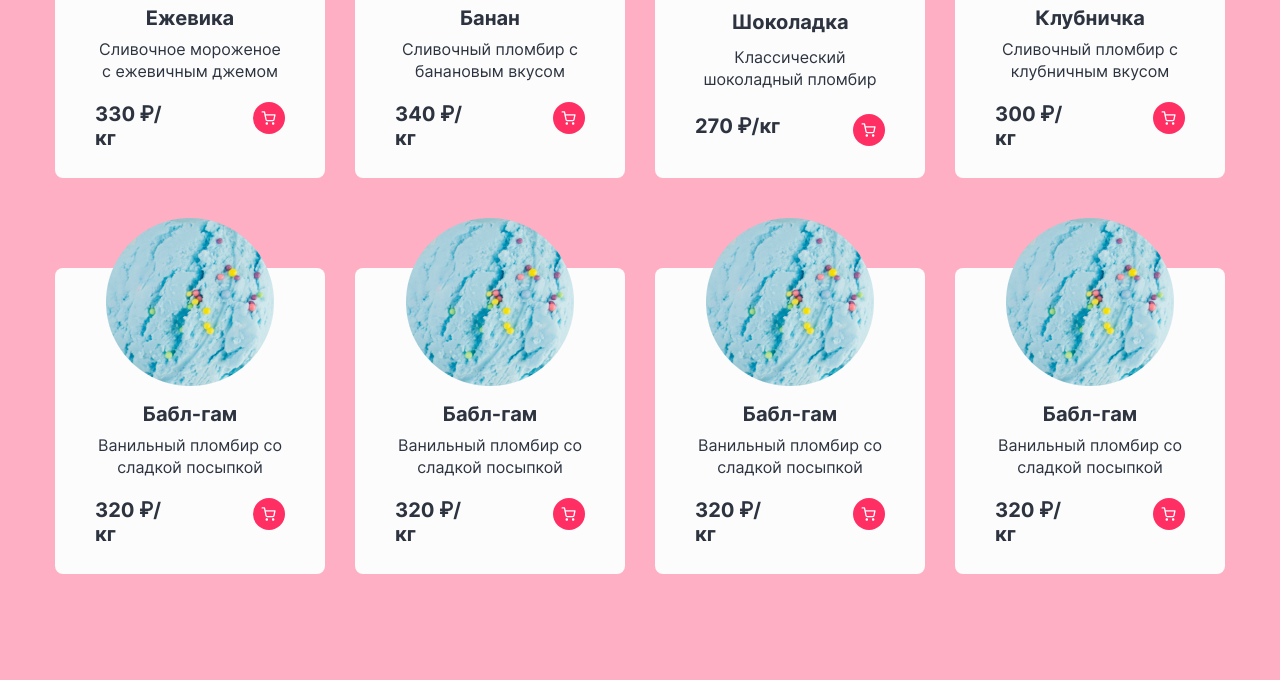
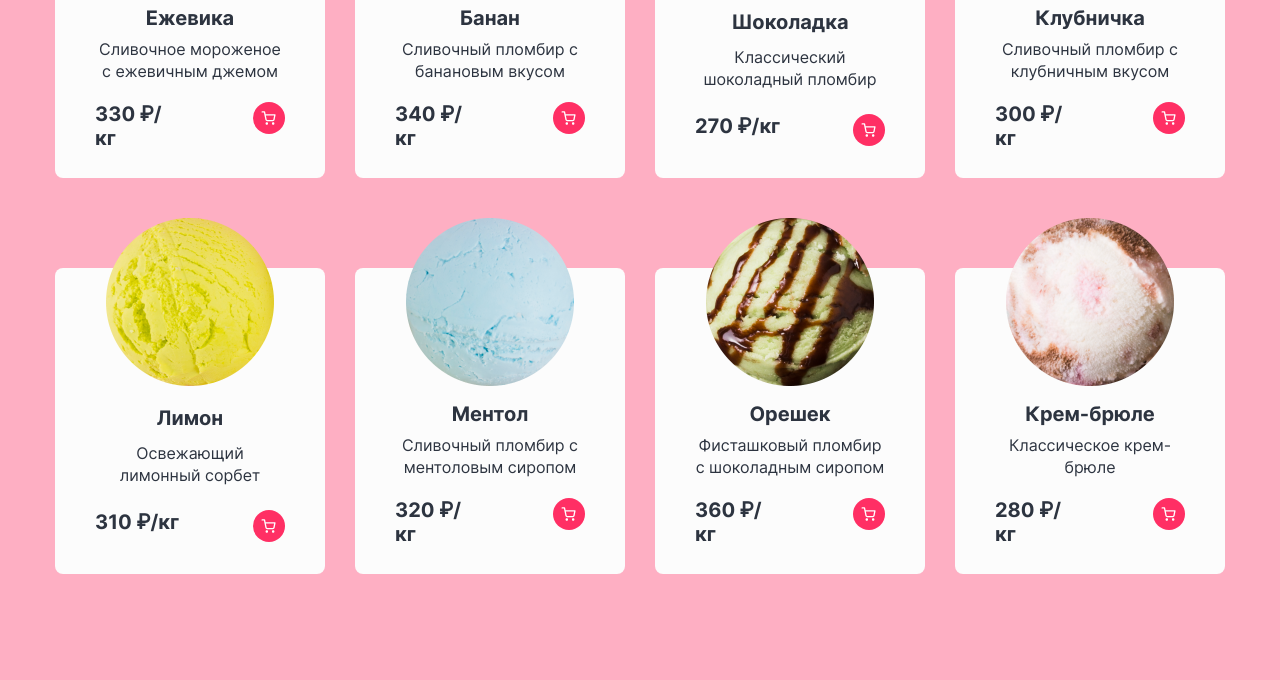
Before and after one commit to egorermakov/gllacy, a plain HTML site: page catalog.html in a window 1280 px wide. Shown: the part 1032-1712 px from the top of the page. Drawn offline with Linux system fonts and the light colour scheme.

Commit message:
Добавляет все товары с описаниями в каталог

```diff
--- a/catalog.html
+++ b/catalog.html
@@ -300,9 +300,22 @@
         </article>
 
         <article class="popular__item card">
-          <img class="card__img" src="img/catalog/catalog-4.png" width="168" height="168" alt="">
-          <h4 class="card__title">Бабл-гам</h4>
-          <p class="card__desc">Ванильный пломбир со сладкой посыпкой</p>
+          <img class="card__img" src="img/catalog/catalog-9.png" width="168" height="168" alt="">
+          <h4 class="card__title">Лимон</h4>
+          <p class="card__desc">Освежающий лимонный сорбет</p>
+          <span class="card__price">310 ₽/кг</span>
+          <button class="card__button">
+            <span class="visually-hidden">Купить</span>
+            <svg width="16" height="16" viewBox="0 0 16 16" fill="none" xmlns="http://www.w3.org/2000/svg">
+              <path fill-rule="evenodd" clip-rule="evenodd" d="M1.16667 1.25C0.798477 1.25 0.5 1.54848 0.5 1.91667C0.5 2.28486 0.798477 2.58333 1.16667 2.58333H2.93794L3.40537 4.91872C3.40821 4.93667 3.41176 4.95438 3.416 4.97182L4.38338 9.80515L4.3835 9.80571C4.46706 10.2257 4.69562 10.603 5.02921 10.8715C5.36111 11.1387 5.77595 11.2813 6.20183 11.2748H11.8225C12.2484 11.2813 12.6633 11.1387 12.9952 10.8715C13.3289 10.6029 13.5575 10.2254 13.641 9.80515L13.641 9.80515L13.642 9.80016L14.5691 4.93872C14.6063 4.74355 14.5545 4.54195 14.4279 4.38887C14.3012 4.23578 14.1129 4.14716 13.9142 4.14716H4.61072L4.1381 1.78583C4.07574 1.47426 3.80215 1.25 3.4844 1.25H1.16667ZM5.69098 9.54444L4.87759 5.4805H13.1084L12.3328 9.54736C12.31 9.65988 12.2485 9.7609 12.1591 9.83291C12.0691 9.90535 11.9565 9.94383 11.841 9.94162L11.841 9.94149H11.8282H6.19614V9.94137L6.18337 9.94162C6.06787 9.94383 5.95528 9.90535 5.8653 9.83291C5.77531 9.76048 5.71368 9.6587 5.69117 9.5454L5.69098 9.54444ZM4.55739 13.5054C4.55739 12.8175 5.1151 12.2597 5.80307 12.2597C6.49105 12.2597 7.04876 12.8175 7.04876 13.5054C7.04876 14.1934 6.49105 14.7511 5.80307 14.7511C5.1151 14.7511 4.55739 14.1934 4.55739 13.5054ZM10.9307 13.5054C10.9307 12.8175 11.4884 12.2597 12.1764 12.2597C12.8644 12.2597 13.4221 12.8175 13.4221 13.5054C13.4221 14.1934 12.8644 14.7511 12.1764 14.7511C11.4884 14.7511 10.9307 14.1934 10.9307 13.5054Z" fill="currentColor"/>
+            </svg>
+          </button>
+        </article>
+
+        <article class="popular__item card">
+          <img class="card__img" src="img/catalog/catalog-10.png" width="168" height="168" alt="">
+          <h4 class="card__title">Ментол</h4>
+          <p class="card__desc">Сливочный пломбир с ментоловым сиропом</p>
           <span class="card__price">320 ₽/кг</span>
           <button class="card__button">
             <span class="visually-hidden">Купить</span>
@@ -313,10 +326,10 @@
         </article>
 
         <article class="popular__item card">
-          <img class="card__img" src="img/catalog/catalog-4.png" width="168" height="168" alt="">
-          <h4 class="card__title">Бабл-гам</h4>
-          <p class="card__desc">Ванильный пломбир со сладкой посыпкой</p>
-          <span class="card__price">320 ₽/кг</span>
+          <img class="card__img" src="img/catalog/catalog-11.png" width="168" height="168" alt="">
+          <h4 class="card__title">Орешек</h4>
+          <p class="card__desc">Фисташковый пломбир с шоколадным сиропом</p>
+          <span class="card__price">360 ₽/кг</span>
           <button class="card__button">
             <span class="visually-hidden">Купить</span>
             <svg width="16" height="16" viewBox="0 0 16 16" fill="none" xmlns="http://www.w3.org/2000/svg">
@@ -326,23 +339,10 @@
         </article>
 
         <article class="popular__item card">
-          <img class="card__img" src="img/catalog/catalog-4.png" width="168" height="168" alt="">
-          <h4 class="card__title">Бабл-гам</h4>
-          <p class="card__desc">Ванильный пломбир со сладкой посыпкой</p>
-          <span class="card__price">320 ₽/кг</span>
-          <button class="card__button">
-            <span class="visually-hidden">Купить</span>
-            <svg width="16" height="16" viewBox="0 0 16 16" fill="none" xmlns="http://www.w3.org/2000/svg">
-              <path fill-rule="evenodd" clip-rule="evenodd" d="M1.16667 1.25C0.798477 1.25 0.5 1.54848 0.5 1.91667C0.5 2.28486 0.798477 2.58333 1.16667 2.58333H2.93794L3.40537 4.91872C3.40821 4.93667 3.41176 4.95438 3.416 4.97182L4.38338 9.80515L4.3835 9.80571C4.46706 10.2257 4.69562 10.603 5.02921 10.8715C5.36111 11.1387 5.77595 11.2813 6.20183 11.2748H11.8225C12.2484 11.2813 12.6633 11.1387 12.9952 10.8715C13.3289 10.6029 13.5575 10.2254 13.641 9.80515L13.641 9.80515L13.642 9.80016L14.5691 4.93872C14.6063 4.74355 14.5545 4.54195 14.4279 4.38887C14.3012 4.23578 14.1129 4.14716 13.9142 4.14716H4.61072L4.1381 1.78583C4.07574 1.47426 3.80215 1.25 3.4844 1.25H1.16667ZM5.69098 9.54444L4.87759 5.4805H13.1084L12.3328 9.54736C12.31 9.65988 12.2485 9.7609 12.1591 9.83291C12.0691 9.90535 11.9565 9.94383 11.841 9.94162L11.841 9.94149H11.8282H6.19614V9.94137L6.18337 9.94162C6.06787 9.94383 5.95528 9.90535 5.8653 9.83291C5.77531 9.76048 5.71368 9.6587 5.69117 9.5454L5.69098 9.54444ZM4.55739 13.5054C4.55739 12.8175 5.1151 12.2597 5.80307 12.2597C6.49105 12.2597 7.04876 12.8175 7.04876 13.5054C7.04876 14.1934 6.49105 14.7511 5.80307 14.7511C5.1151 14.7511 4.55739 14.1934 4.55739 13.5054ZM10.9307 13.5054C10.9307 12.8175 11.4884 12.2597 12.1764 12.2597C12.8644 12.2597 13.4221 12.8175 13.4221 13.5054C13.4221 14.1934 12.8644 14.7511 12.1764 14.7511C11.4884 14.7511 10.9307 14.1934 10.9307 13.5054Z" fill="currentColor"/>
-            </svg>
-          </button>
-        </article>
-
-        <article class="popular__item card">
-          <img class="card__img" src="img/catalog/catalog-4.png" width="168" height="168" alt="">
-          <h4 class="card__title">Бабл-гам</h4>
-          <p class="card__desc">Ванильный пломбир со сладкой посыпкой</p>
-          <span class="card__price">320 ₽/кг</span>
+          <img class="card__img" src="img/catalog/catalog-12.png" width="168" height="168" alt="">
+          <h4 class="card__title">Крем-брюле</h4>
+          <p class="card__desc">Классическое крем-брюле</p>
+          <span class="card__price">280 ₽/кг</span>
           <button class="card__button">
             <span class="visually-hidden">Купить</span>
             <svg width="16" height="16" viewBox="0 0 16 16" fill="none" xmlns="http://www.w3.org/2000/svg">
```
